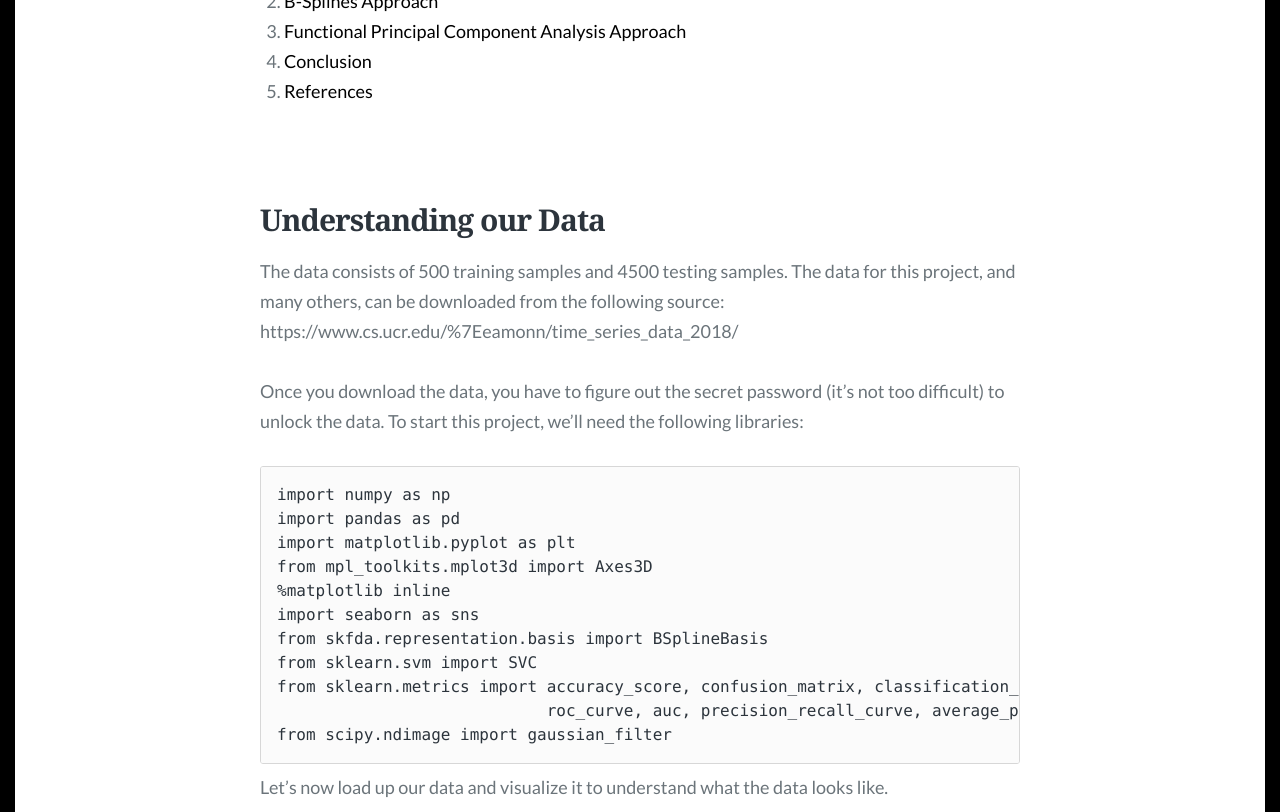
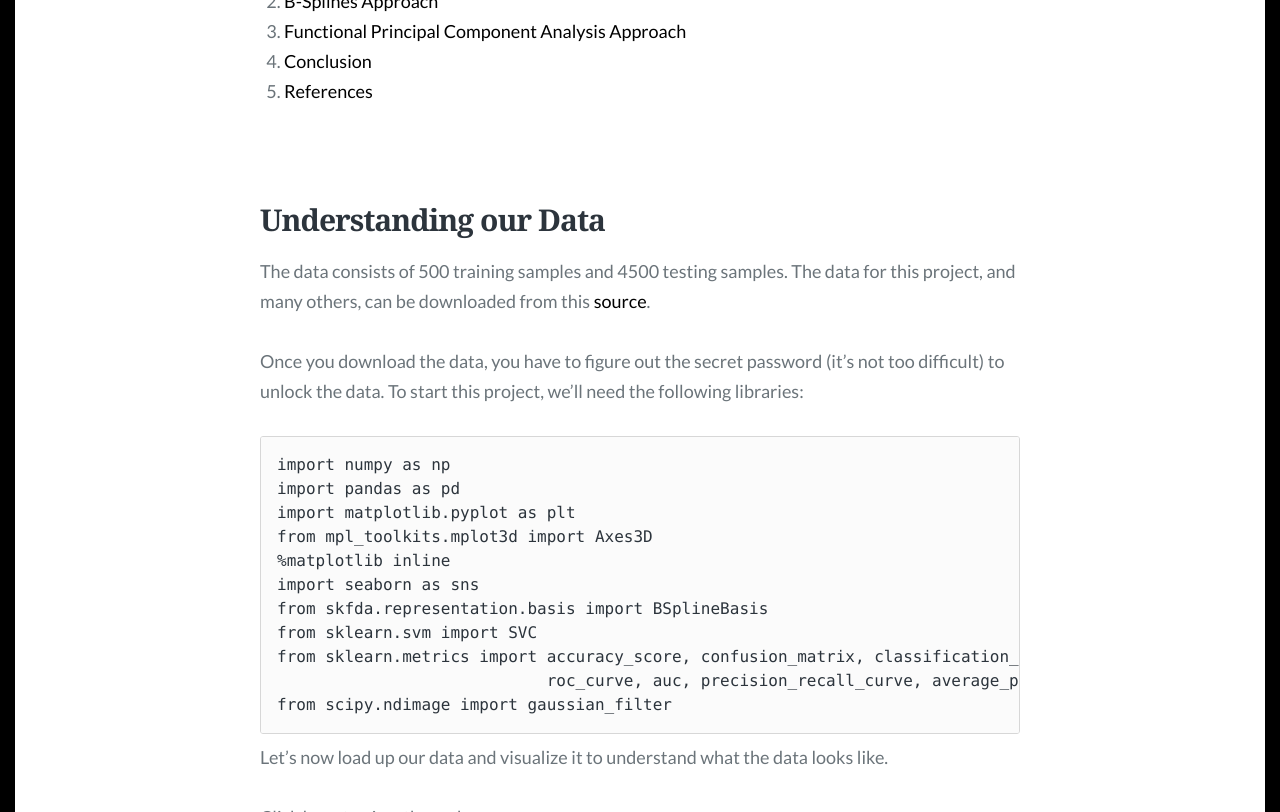
Before and after one commit to Chai-T29/Chai-T29.github.io, a Jekyll site: the page built from _posts/2024-05-22-ECG-Heart-Abnormalities.md, in a window 1280 px wide and 1400 px high, scrolled down 1665 px. Shown: the top 812 px of the window. Built offline with Jekyll 4.4.1, drawn with Linux system fonts in a browser that asks for light colours; some web fonts are replaced; formulas are drawn with MathJax 3; some of the changed text lies outside the part shown; grey boxes are pictures that could not be loaded.

Commit message:
Update 2024-05-22-ECG-Heart-Abnormalities.md

```diff
--- a/_posts/2024-05-22-ECG-Heart-Abnormalities.md
+++ b/_posts/2024-05-22-ECG-Heart-Abnormalities.md
@@ -31,7 +31,7 @@ ECG data is functional in nature and is considered to be a continuous function.
 
 ## Understanding our Data
 
-The data consists of 500 training samples and 4500 testing samples. The data for this project, and many others, can be downloaded from the following source: https://www.cs.ucr.edu/%7Eeamonn/time_series_data_2018/
+The data consists of 500 training samples and 4500 testing samples. The data for this project, and many others, can be downloaded from this [source](https://www.cs.ucr.edu/%7Eeamonn/time_series_data_2018/).
 
 Once you download the data, you have to figure out the secret password (it's not too difficult) to unlock the data. To start this project, we'll need the following libraries:
 
@@ -93,7 +93,7 @@ We can see clear separation in the chart above, but how do we classify signals l
 
 B-Splines, or Basis Splines, are piece-wise polynomial approximations of a curve. They are defined recursively as such [1][2]:
 $$
-B_{i, j}(x) = \frac{x - t_i}{t_{i+j} - t_i} B_{i, j-1}(x) + \frac{t_{i+j+1} - x}{t_{i+j+1} - t_{i+1}} B_{i+1, j-1}(x)
+B_{i, j}(x) = \frac{x - t_i}{t_{i+j} - t_i} B_{i, j-1}(x) \\ + \frac{t_{i+j+1} - x}{t_{i+j+1} - t_{i+1}} B_{i+1, j-1}(x)
 $$
 
 for $j \ge 1$ with the initial condition:
```
